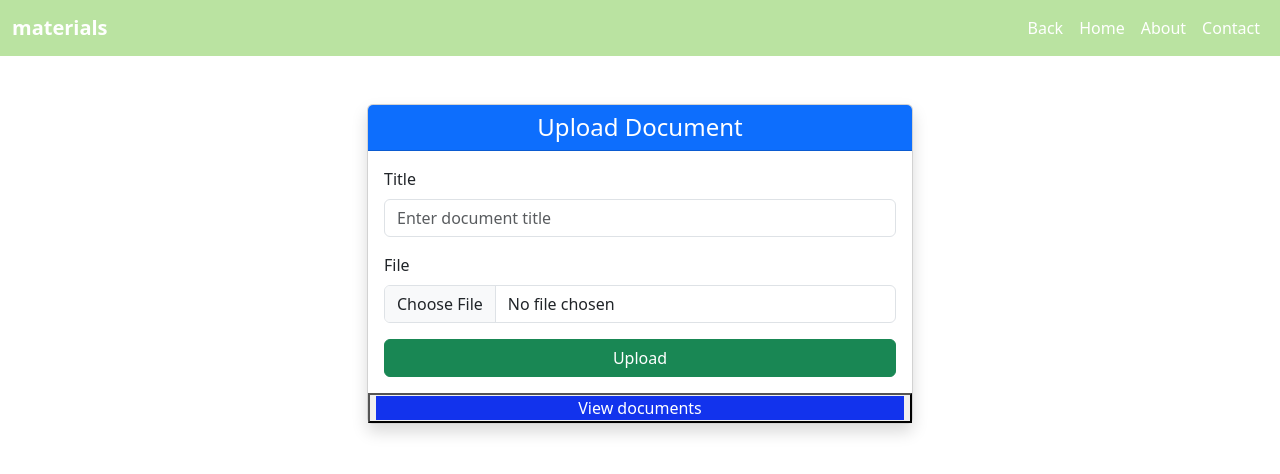
After one commit to prabhudaya123/pro-LMS, a Django app: page /upload-document/ in a window 1280 px wide. The commit adds this page. Shown: the top 474 px of the page. Run offline with Django 5.2, Linux system fonts and the light colour scheme.

Commit message:
first commit on document

```diff
--- a/LMS__39/logins/settings.py
+++ b/LMS__39/logins/settings.py
@@ -9,7 +9,7 @@ https://docs.djangoproject.com/en/5.1/topics/settings/
 For the full list of settings and their values, see
 https://docs.djangoproject.com/en/5.1/ref/settings/
 """
-
+import os
 from pathlib import Path
 
 # Build paths inside the project like this: BASE_DIR / 'subdir'.
@@ -115,7 +115,8 @@ USE_TZ = True
 
 # Static files (CSS, JavaScript, Images)
 # https://docs.djangoproject.com/en/5.1/howto/static-files/
-
+MEDIA_URL = '/media/'
+MEDIA_ROOT = os.path.join(BASE_DIR, 'media')
 STATIC_URL = 'static/'
 
 # Default primary key field type
--- /dev/null
+++ b/LMS__39/mylog/forms.py
@@ -0,0 +1,23 @@
+from django import forms
+from django.forms import modelformset_factory
+from .models import Video, Document, Quiz  # Import models from models.py
+
+# Video Form
+class VideoForm(forms.ModelForm):
+    class Meta:
+        model = Video
+        fields = ['title', 'video_file']
+
+# Create a formset for Video
+VideoFormSet = modelformset_factory(Video, form=VideoForm, extra=1)
+
+# Document Form
+class DocumentForm(forms.ModelForm):
+    class Meta:
+        model = Document
+        fields = ['title', 'file']
+
+class QuizForm(forms.ModelForm):
+    class Meta:
+        model = Quiz
+        fields = ['title', 'description', 'marks']  # Include the fields you want in the form
--- a/LMS__39/mylog/models.py
+++ b/LMS__39/mylog/models.py
@@ -1,11 +1,73 @@
+# models.py
 from django.contrib.auth.models import AbstractUser
 from django.db import models
+from django.conf import settings
+
+class Video(models.Model):
+    title = models.CharField(max_length=200)
+    video_file = models.FileField(upload_to='videos/')
+    uploaded_at = models.DateTimeField(auto_now_add=True)
+
+    def __str__(self):
+        return self.title
+
+class Document(models.Model):
+    title = models.CharField(max_length=255)
+    file = models.FileField(upload_to='documents/')  # The file will be stored in 'MEDIA_ROOT/documents/'
+    uploaded_date = models.DateTimeField(auto_now_add=True)
+
+    def __str__(self):
+        return self.title
+
+
+class Quiz(models.Model):
+    title = models.CharField(max_length=255)
+    description = models.TextField()
+    marks = models.IntegerField(default=1)  # Ensure this field exists in your model
+    # Add any other fields here
+
+    def __str__(self):
+        return self.title
+
+class Question(models.Model):
+    question_text = models.TextField()
+    marks = models.IntegerField(default=1)
+    correct_option = models.CharField(max_length=1, choices=[('A', 'A'), ('B', 'B'), ('C', 'C'), ('D', 'D')], default="A")
+    quiz = models.ForeignKey(Quiz, on_delete=models.CASCADE, related_name='questions')
+
+    def __str__(self):
+        return f"Question {self.id} for {self.quiz.title}"
+
+class Option(models.Model):
+    question = models.ForeignKey('Question', on_delete=models.CASCADE)
+    option_a = models.CharField(max_length=255, default="Default Option")
+    option_b = models.CharField(max_length=255, default="Default Option")
+    option_c = models.CharField(max_length=255, default="Default Option")
+    option_d = models.CharField(max_length=255, default="Default Option")
+    correct_option = models.CharField(max_length=1, choices=[('A', 'A'), ('B', 'B'), ('C', 'C'), ('D', 'D')], default="A")
+
+    def __str__(self):
+        return f"Options for: {self.question.question_text}"
+
+
+class StudentAnswer(models.Model):
+    quiz = models.ForeignKey(Quiz, on_delete=models.CASCADE)
+    student = models.ForeignKey(settings.AUTH_USER_MODEL, on_delete=models.CASCADE)  # Update to reference the custom user model
+    question = models.ForeignKey(Question, on_delete=models.CASCADE)
+    selected_option = models.ForeignKey(Option, on_delete=models.CASCADE)
+
+    def __str__(self):
+        return f"Answer by {self.student} for {self.question}"
+
 
 class User(AbstractUser):
     ROLE_CHOICES = (
         ('student', 'Student'),
         ('teacher', 'Teacher'),
     )
-    role = models.CharField(max_length=10, choices=ROLE_CHOICES)
-    phone_no = models.CharField(max_length=15, blank=True, null=True)  # Add phone number
-    date_of_birth = models.DateField(blank=True, null=True)  # Add date of birth
+    role = models.CharField(max_length=10, choices=ROLE_CHOICES, default='student')
+    phone_no = models.CharField(max_length=15, blank=True, null=True)
+    date_of_birth = models.DateField(blank=True, null=True)
+
+    def __str__(self):
+        return self.username
--- a/LMS__39/mylog/templates/student_dashboard.html
+++ b/LMS__39/mylog/templates/student_dashboard.html
@@ -90,7 +90,7 @@
                     <div class="card-body">
                         <h5 class="card-title">View</h5>
                         <p class="card-text">View all resources and details.</p>
-
+                        <a href="{% url 'view_all' %}" class="btn btn-primary">Go to View</a>
                     </div>
                 </div>
             </div>
--- a/LMS__39/mylog/templates/teacher_dashboard.html
+++ b/LMS__39/mylog/templates/teacher_dashboard.html
@@ -90,7 +90,7 @@
                     <div class="card-body">
                         <h5 class="card-title">View</h5>
                         <p class="card-text">View all resources and details.</p>
-                        <a href="#" class="btn btn-primary">Go to View</a>
+                        <a href="{% url 'view_all' %}" class="btn btn-primary">Go to View</a>
                     </div>
                 </div>
             </div>
@@ -99,7 +99,7 @@
                     <div class="card-body">
                         <h5 class="card-title">Add</h5>
                         <p class="card-text">Add new resources and details.</p>
-                        <a href="#" class="btn btn-success">Go to Add</a>
+                        <a href="{% url 'add_content' %}" class="btn btn-success">Go to Add</a>
                     </div>
                 </div>
             </div>
--- /dev/null
+++ b/LMS__39/mylog/templates/upload_document.html
@@ -0,0 +1,66 @@
+<!DOCTYPE html>
+<html lang="en">
+<head>
+    <meta charset="UTF-8">
+    <meta name="viewport" content="width=device-width, initial-scale=1.0">
+    <link href="https://cdn.jsdelivr.net/npm/bootstrap@5.3.3/dist/css/bootstrap.min.css" rel="stylesheet">
+    <title>Upload Document</title>
+</head>
+<body>
+    <nav class="navbar navbar-expand-lg" style="background-color: hwb(97 63% 11%);">
+        <div class="container-fluid">
+          <a class="navbar-brand text-white" href="#" style="font-weight: bold;">materials</a>
+          <button class="navbar-toggler" type="button" data-bs-toggle="collapse" data-bs-target="#navbarNav" aria-controls="navbarNav" aria-expanded="false" aria-label="Toggle navigation">
+            <span class="navbar-toggler-icon" style="color: white;"></span>
+          </button>
+          <div class="collapse navbar-collapse" id="navbarNav">
+            <ul class="navbar-nav ms-auto">
+              <li class="nav-item">
+                <a class="nav-link text-white active" aria-current="page" href="{% url 'add_content'%}" style="font-size: 16px;">Back </a>
+              </li>
+              <li class="nav-item">
+                <a class="nav-link text-white active" aria-current="page" href="{% url 'teacher_dashboard'%}" style="font-size: 16px;">Home </a>
+              </li>
+              <li class="nav-item">
+                <a class="nav-link text-white" href="#" style="font-size: 16px;">About</a>
+              </li>
+
+              <li class="nav-item">
+                <a class="nav-link text-white" href="#" style="font-size: 16px;">Contact          </a>
+              </li>
+            </ul>
+          </div>
+        </div>
+      </nav>
+
+    <div class="container mt-5">
+        <div class="row justify-content-center">
+            <div class="col-md-6">
+                <div class="card shadow">
+                    <div class="card-header bg-primary text-white text-center">
+                        <h4 class="mb-0">Upload Document</h4>
+                    </div>
+                    <div class="card-body">
+                        <form method="POST" enctype="multipart/form-data">
+                            {% csrf_token %}
+                            <div class="mb-3">
+                                <label for="title" class="form-label">Title</label>
+                                <input type="text" id="title" name="title" class="form-control" placeholder="Enter document title" required>
+                            </div>
+                            <div class="mb-3">
+                                <label for="file" class="form-label">File</label>
+                                <input type="file" id="file" name="file" class="form-control" required>
+                            </div>
+                            <button type="submit" class="btn btn-success w-100">Upload</button>
+
+                        </form>
+
+                    </div>
+                    <button type="submit" ><a class="nav-link text-white" href="{% url 'document_list' %}" style="background-color: hwb(231 7% 7%);">View documents</a></button>
+                </div>
+            </div>
+        </div>
+    </div>
+
+</body>
+</html>
--- a/LMS__39/mylog/urls.py
+++ b/LMS__39/mylog/urls.py
@@ -1,4 +1,6 @@
 from django.urls import path
+from django.conf import settings
+from django.conf.urls.static import static
 from . import views
 
 urlpatterns = [
@@ -7,4 +9,10 @@ urlpatterns = [
     path('student-dashboard/', views.student_dashboard, name='student_dashboard'),
     path('teacher-dashboard/', views.teacher_dashboard, name='teacher_dashboard'),
     path('logout/', views.logout_view, name='logout'),
+    path('upload-document/', views.upload_document, name='upload_document'),
+    path('document-list/', views.document_list, name='document_list'),
+    path('view_all/',views.view_all,name='view_all'),
+    path('add_content/',views.add_content,name='add_content'),
 ]
+if settings.DEBUG:
+    urlpatterns += static(settings.MEDIA_URL, document_root=settings.MEDIA_ROOT)
--- a/LMS__39/mylog/views.py
+++ b/LMS__39/mylog/views.py
@@ -1,14 +1,25 @@
-from django.shortcuts import render, redirect
+from django.shortcuts import render, redirect,get_object_or_404
+from django.contrib.auth.models import User, auth
+from django.contrib import messages
+from .models import Video,Document,Quiz, Question, Option
+from .forms import VideoFormSet,DocumentForm
+from django.http import JsonResponse
+from .forms import QuizForm
+import os
+from .models import User
+from django.http import HttpResponse
 from django.contrib.auth import authenticate, login, logout
-from .models import User
+from .decorators import role_required
 from django.contrib.auth.decorators import login_required
-from .decorators import role_required
-from django.contrib import messages
 
 
-from django.shortcuts import render, redirect
-from django.contrib import messages
-from .models import User
+# Registration view
+def home(request):
+    return render(request, 'home.html')
+def add_content(request):
+    return render(request,'add_content.html')
+def view_all(request):
+    return render(request,'view_all.html')
 
 def register(request):
     if request.method == 'POST':
@@ -78,3 +89,28 @@ def teacher_dashboard(request):
 def logout_view(request):
     logout(request)
     return redirect('login')
+
+
+
+""" Documents"""
+
+
+def upload_document(request):
+    if request.method == 'POST':
+        form = DocumentForm(request.POST, request.FILES)
+        if form.is_valid():
+            form.save()
+            return redirect('upload_document')  # Redirect to the list view after successful upload
+    else:
+        form = DocumentForm()
+
+    return render(request, 'upload_document.html', {'form': form})
+
+def document_list(request):
+    documents = Document.objects.all()
+
+    # Add file extension as metadata for each document
+    for doc in documents:
+        doc.file_extension = os.path.splitext(doc.file.url)[-1].lower()  # e.g., '.pdf', '.jpg'
+
+    return render(request, 'document_list.html', {'documents': documents})
```
Also changed, not shown: LMS__39/mylog/templates/add_content.html (added, +58 -0 lines), LMS__39/mylog/templates/document_list.html (added, +57 -0 lines), LMS__39/mylog/templates/view_all.html (added, +84 -0 lines), LMS__39/db.sqlite3, LMS__39/mylog/migrations/0003_document_question_quiz_video_alter_user_role_option_and_more.py (added), 2 other files.
